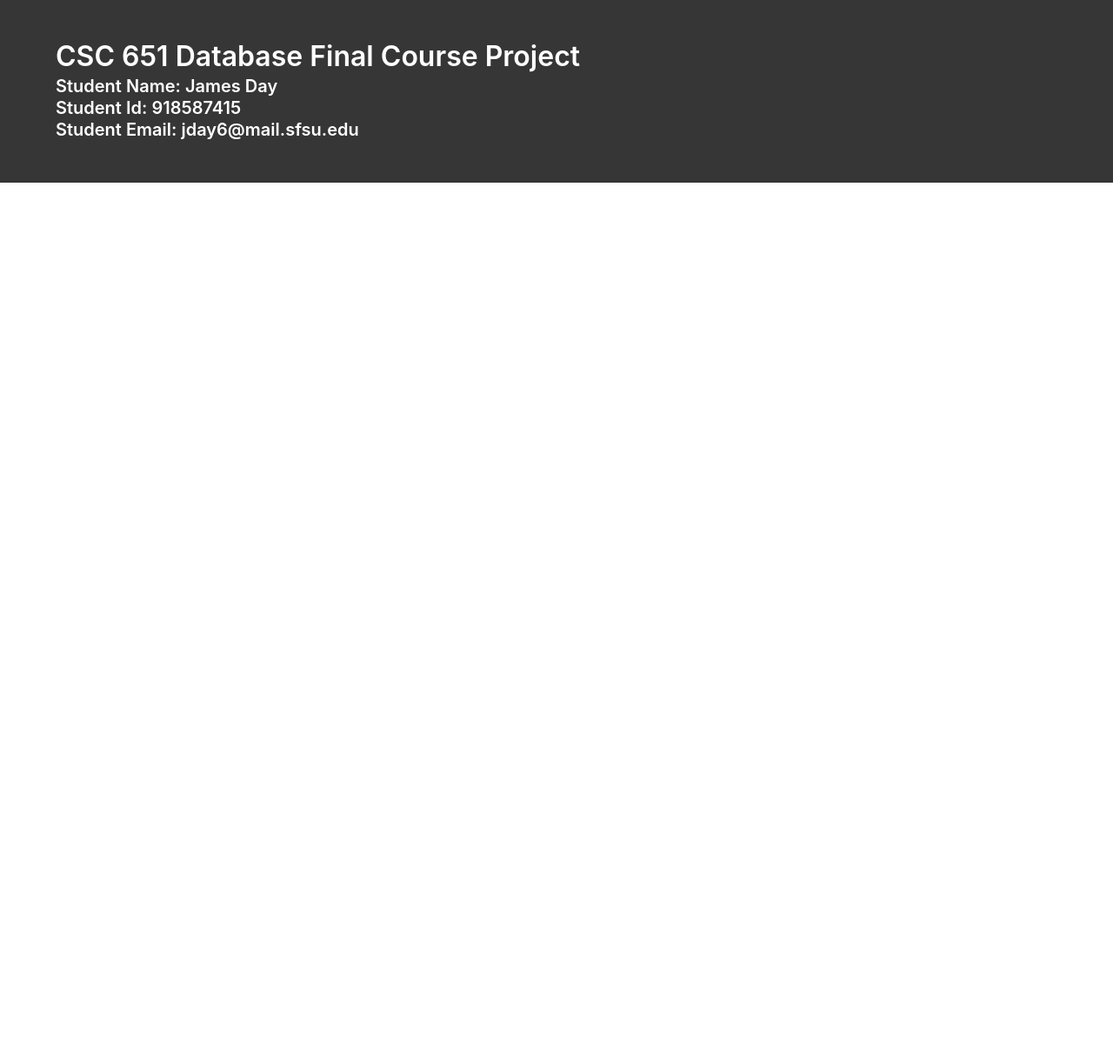
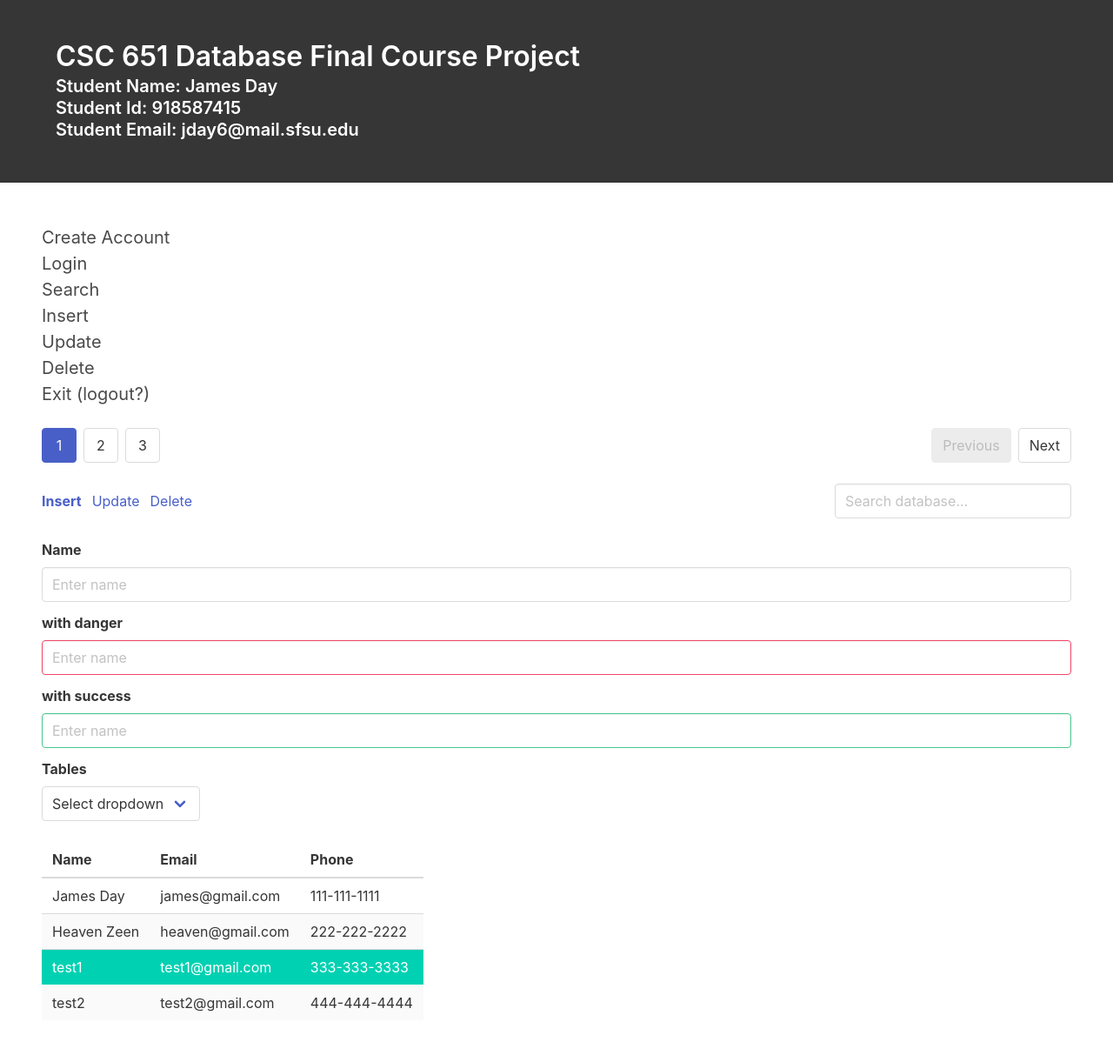
Before and after one commit to dayjames12/PersonalWebsite, a Node server app: page /database in a window 1280 px wide. Shown: the part 77-1298 px from the top of the page at 87% size. Before the commit the page ends 287 px from the top, so only its background shows below. Run offline with Node 20, Linux system fonts and the light colour scheme; some libraries are stand-ins or nearby versions.

Commit message:
adjusted file structure a bit and sepereated the databse files from the regular website, also played with bulma on the atabse.hbs page

```diff
--- a/app.js
+++ b/app.js
@@ -23,11 +23,8 @@ app.set('views', path.join(__dirname, 'views'))
 app.set('view engine', 'hbs');
 
 //routes
-// const routes = require('./routes/routes.js'),
-//     dbRoutes = require("./routes/database.js")
-// app.use('/', routes)
-// app.use('/db', dbRoutes)
 app.use(require('./controllers/app'))
+app.use(require('./controllers/databaseProject'))
 
 //database
 const connection = mysql.createConnection({
--- a/controllers/Car.js
+++ b/controllers/Car.js
@@ -0,0 +1,4 @@
+var express = require('express')
+    , router = express.Router()
+
+router.get('/')
--- a/controllers/app.js
+++ b/controllers/app.js
@@ -14,8 +14,4 @@ router.get('/projects', (req,res) => {
     res.render('projects', {title: 'Projects'})
 })
 
-router.get('/database', (req,res) => {
-    res.render('database', {title: 'CSC651 Final Course Project'})
-})
-
 module.exports = router
--- /dev/null
+++ b/controllers/databaseProject.js
@@ -0,0 +1,10 @@
+const express = require('express'),
+    router = express.Router()
+
+router.get('/database', (req,res) => {
+    res.render('651-database-project/database', {title: 'CSC651 Final Course Project'})
+})
+
+
+
+module.exports = router
--- /dev/null
+++ b/views/651-database-project/database.hbs
@@ -0,0 +1,147 @@
+<body>
+  {{!-- title --}}
+  <section class="hero is-dark has-text-left">
+    <div class="hero-body">
+      <div class="container">
+        <h1 class="title">
+          CSC 651 Database Final Course Project
+        </h1>
+        <h1 class="subtitle">
+          <strong>Student Name: James Day</strong><br>
+        	<strong>Student Id: 918587415</strong><br>
+        	<strong>Student Email: jday6@mail.sfsu.edu</strong>
+        </h1>
+      </div>
+    </div>
+  </section>
+
+  {{!-- main section--}}
+  <section>
+    <div class="section">
+      <div class="block">
+        <p class="content is-medium has-background-white">
+          Create Account <br>
+          Login <br>
+          Search <br>
+          Insert <br>
+          Update <br>
+          Delete <br>
+          Exit (logout?)
+        </p>
+      </div>
+
+      {{!-- pagination --}}
+      <div class="block">
+        <nav class="pagination">
+          <a href="" class="pagination-previous" disabled>Previous</a>
+          <a href="" class="pagination-next">Next</a>
+            <ul class="pagination-list">
+              <li>
+                <a href="" class="pagination-link is-current">1</a>
+              </li>
+              <li>
+                <a href="" class="pagination-link">2</a>
+              </li>
+              <li>
+                <a href="" class="pagination-link">3</a>
+              </li>
+            </ul>
+        </nav>
+      </div>
+
+      {{!-- level --}}
+      <div class="block">
+        <nav class="level">
+          {{!-- left side --}}
+          <div class="level-left">
+            <p class="level-item"><a href=""><strong>Insert</strong></a></p>
+            <p class="level-item"><a href="">Update</a></p>
+            <p class="level-item"><a href="">Delete</a></p>
+          </div>
+          {{!-- right side --}}
+          <div class="level-right">
+            <div class="level-item">
+              <div class="field">
+                <p class="control">
+                  <input type="text" class="input" placeholder="Search database...">
+                </p>
+              </div>
+            </div>
+          </div>
+        </nav>
+      </div>
+
+      {{!-- form  --}}
+      <div class="block">
+        <form action="">
+          <div class="field">
+            <label class="label">Name</label>
+            <input type="text" class="input" placeholder="Enter name">
+          </div>
+
+          <div class="field">
+            <label class="label">with danger</label>
+            <input type="text" class="input is-danger" placeholder="Enter name">
+          </div>
+
+          <div class="field">
+            <label class="label">with success</label>
+            <input type="text" class="input is-success" placeholder="Enter name">
+          </div>
+
+          <div class="field">
+            <label class="label">Tables</label>
+            <p class="control">
+              <span class="select">
+                <select>
+                  <option>Select dropdown</option>
+                  <option>Simple</option>
+                  <option>Standard</option>
+                  <option>Super</option>
+                </select>
+              </span>
+            </p>
+          </div>
+        </form>
+      </div>
+
+      {{!-- tables --}}
+      <div class="block">
+        <table class="table is-striped">
+          <thead>
+            <tr>
+              <th>Name</th>
+              <th>Email</th>
+              <th>Phone</th>
+            </tr>
+          </thead>
+          <tbody>
+            <tr>
+              <td>James Day</td>
+              <td>james@gmail.com</td>
+              <td>111-111-1111</td>
+            </tr>
+            <tr>
+              <td>Heaven Zeen</td>
+              <td>heaven@gmail.com</td>
+              <td>222-222-2222</td>
+            </tr>
+            <tr class="is-selected">
+              <td>test1</td>
+              <td>test1@gmail.com</td>
+              <td>333-333-3333</td>
+            </tr>
+            <tr>
+              <td>test2</td>
+              <td>test2@gmail.com</td>
+              <td>444-444-4444</td>
+            </tr>
+          </tbody>
+        </table>
+      </div>
+
+    </div>
+
+  </section>
+
+</body>
--- a/views/database.hbs
+++ /dev/null
@@ -1,17 +0,0 @@
-<body>
-  <section class="hero is-dark has-text-left">
-    <div class="hero-body">
-      <div class="container">
-        <h1 class="title">
-          CSC 651 Database Final Course Project
-        </h1>
-        <h2 class="subtitle">
-          <strong>Student Name: James Day</strong><br>
-        	<strong>Student Id: 918587415</strong><br>
-        	<strong>Student Email: jday6@mail.sfsu.edu</strong>
-        </h2>
-
-      </div>
-    </div>
-  </section>
-</body>
--- a/views/layouts/layout.hbs
+++ b/views/layouts/layout.hbs
@@ -52,7 +52,7 @@
 </nav>
 
 {{!-- body --}}
-	<body class="has-background-grey-light">
+	<body class="">
 		{{{body}}}
 	</body>
 </html>
```
Also changed, not shown: views/404.hbs (+15 -6 lines), views/projects.hbs (+4 -4 lines), public/javascript/database.js (added).
